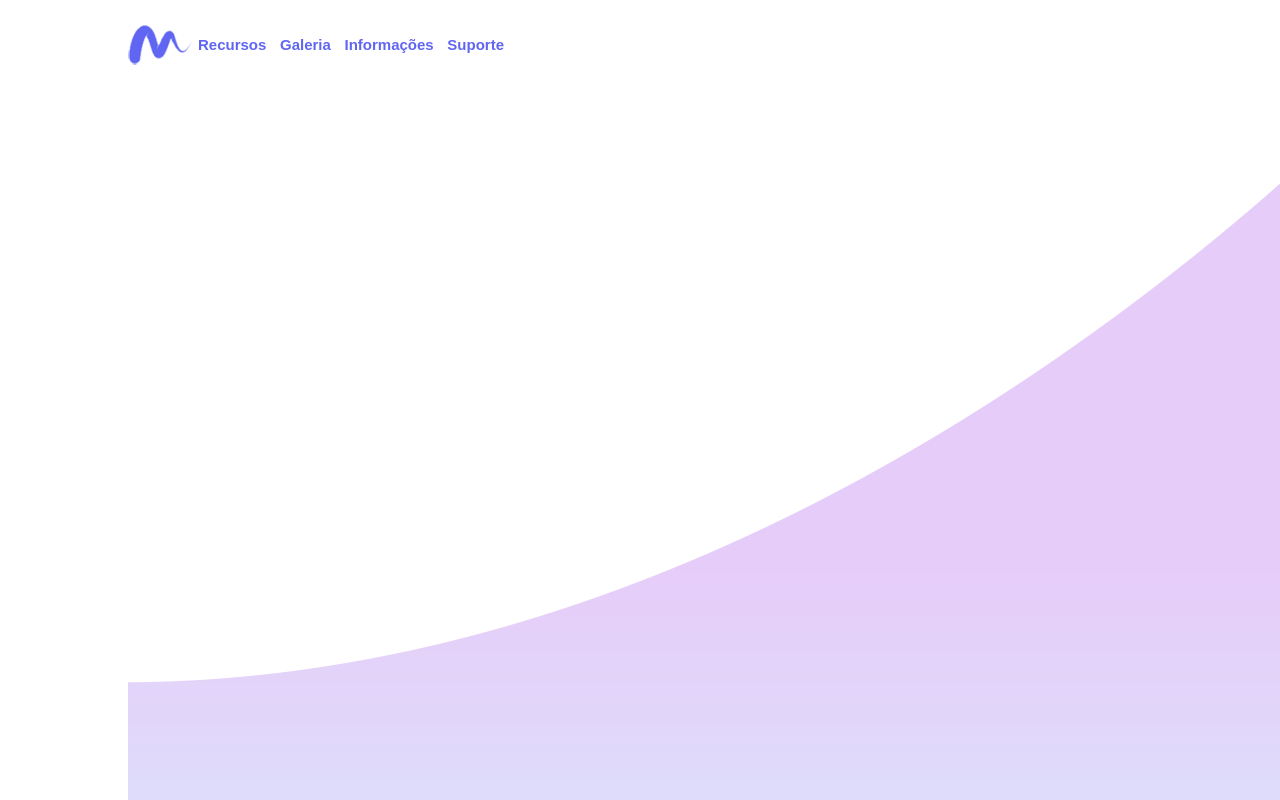
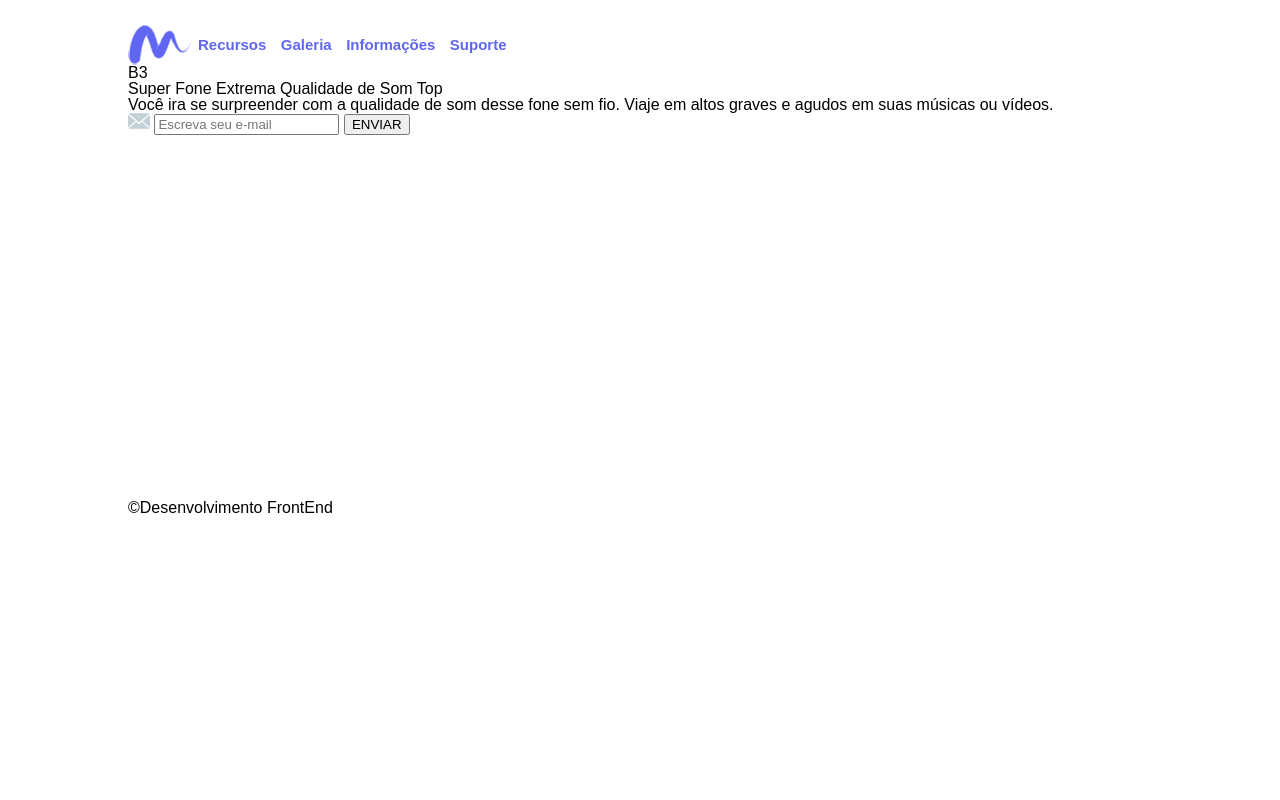
Before and after one commit to vinicius3g/cursos-html-css-js-bootstrap-sass, a plain HTML site: page index.html in a window 1280 px wide. Shown: the top 800 px of the page. Drawn offline with Linux system fonts and the light colour scheme.

Commit message:
estilos de footer  article e body

```diff
--- a/css/4_base/4_base.css
+++ b/css/4_base/4_base.css
@@ -22,17 +22,11 @@ time, mark, audio, video {
 article, aside, details, figcaption, figure,
 footer, header, hgroup, menu, nav, section {
 	display: block;
+	grid-area: footer;
 }
 body {
 	font-family: Arial, Helvetica, sans-serif;
-    font-size: 13px;
-    font-weight: bold;
-    font-stretch: normal;
-    font-style: normal;
-    line-height: 1.92;
-    letter-spacing: normal;
-    text-align: left;
-    color: #6066f2;
+	line-height: 1;
 }
 ol, ul {
 	list-style: none;
@@ -54,7 +48,7 @@ table {
 	grid-template-columns: 1fr 1fr;
 	grid-template-areas:  "header  header"
 						  "article picture"
-						  "footer  fotter";
+						  "footer  picture";
 	width: 80%;
 	margin: 25px auto;
 
@@ -67,7 +61,13 @@ header{
 nav{
 	flex-grow: 1;
 }
-#picture{
+article{
+	grid-area: article;
+}
+picture{
 	grid-area: picture;
 	justify-self: end;
 }
+fotter{
+	grid-area: footer;
+}
```
